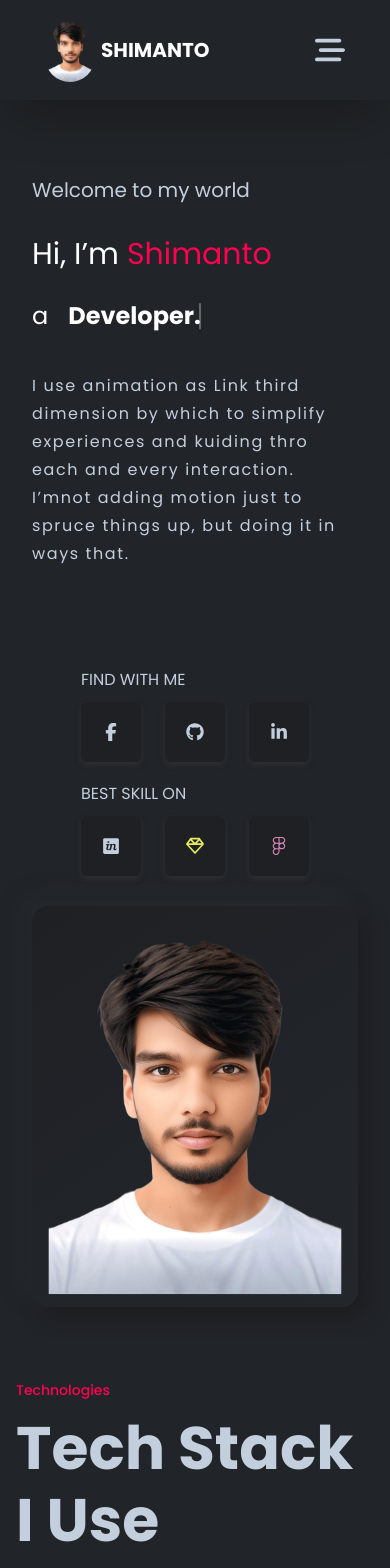
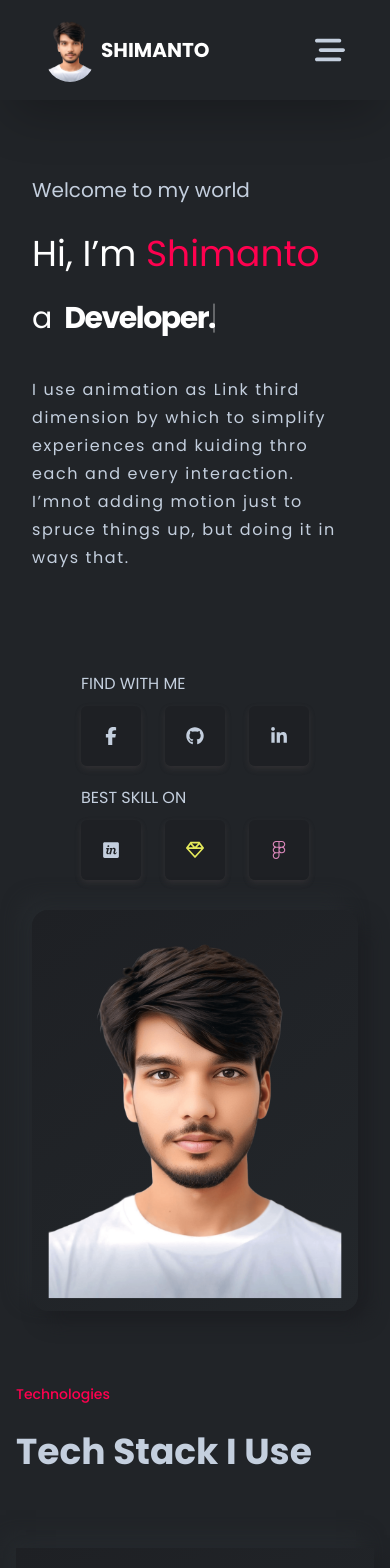
Before and after one commit to iamShimanto/Portfolio-nextjs, a Next.js app: page / in a window 390 px wide. Shown: the top 1568 px of the page. Built offline with nearby package versions, Linux system fonts and the light colour scheme.

Commit message:
issue fix

```diff
--- a/app/components/home/Banner.jsx
+++ b/app/components/home/Banner.jsx
@@ -22,16 +22,16 @@ const Banner = () => {
                   <h4 className="text-xl mb-5">Welcome to my world</h4>
                 </div>
 
-                <h1 className="title leading-15 text-3xl sm:text-6xl text-white ">
+                <h1 className="title leading-15 text-4xl sm:text-6xl text-white ">
                   Hi, I’m <span className="!text-brand">Shimanto</span>
                   <br />
                   <span className="header-caption" id="page-top">
-                    <span className="cd-headline clip is-full-width flex items-center gap-5 mt-4">
-                      <span className="aa text-2xl sm:text-5xl md:text-6xl">
+                    <span className="cd-headline clip is-full-width flex items-center gap-3 mt-4">
+                      <span className="aa text-3xl sm:text-5xl md:text-6xl">
                         a{" "}
                       </span>
 
-                      <span className="cd-words-wrapper text-2xl sm:text-5xl md:text-6xl">
+                      <span className="cd-words-wrapper text-3xl tracking-tighter sm:tracking-normal sm:text-5xl md:text-6xl">
                         <b className="is-visible">Developer.</b>
                         <b className="is-hidden">Professional Coder.</b>
                         <b className="is-hidden">Developer.</b>
--- a/app/components/home/Technology.jsx
+++ b/app/components/home/Technology.jsx
@@ -73,7 +73,7 @@ export default function Technology() {
           <h4 className="text-[14px] font-medium text-[var(--color-brand)] leading-[14px]">
             Technologies
           </h4>
-          <h2 className="text-[60px] font-bold text-[var(--color-primary)] leading-[72px] mt-[15px] ">
+          <h2 className="text-4xl sm:text-[60px] font-bold text-[var(--color-primary)] leading-[72px] mt-[15px] ">
             Tech Stack I Use
           </h2>
         </div>
```
